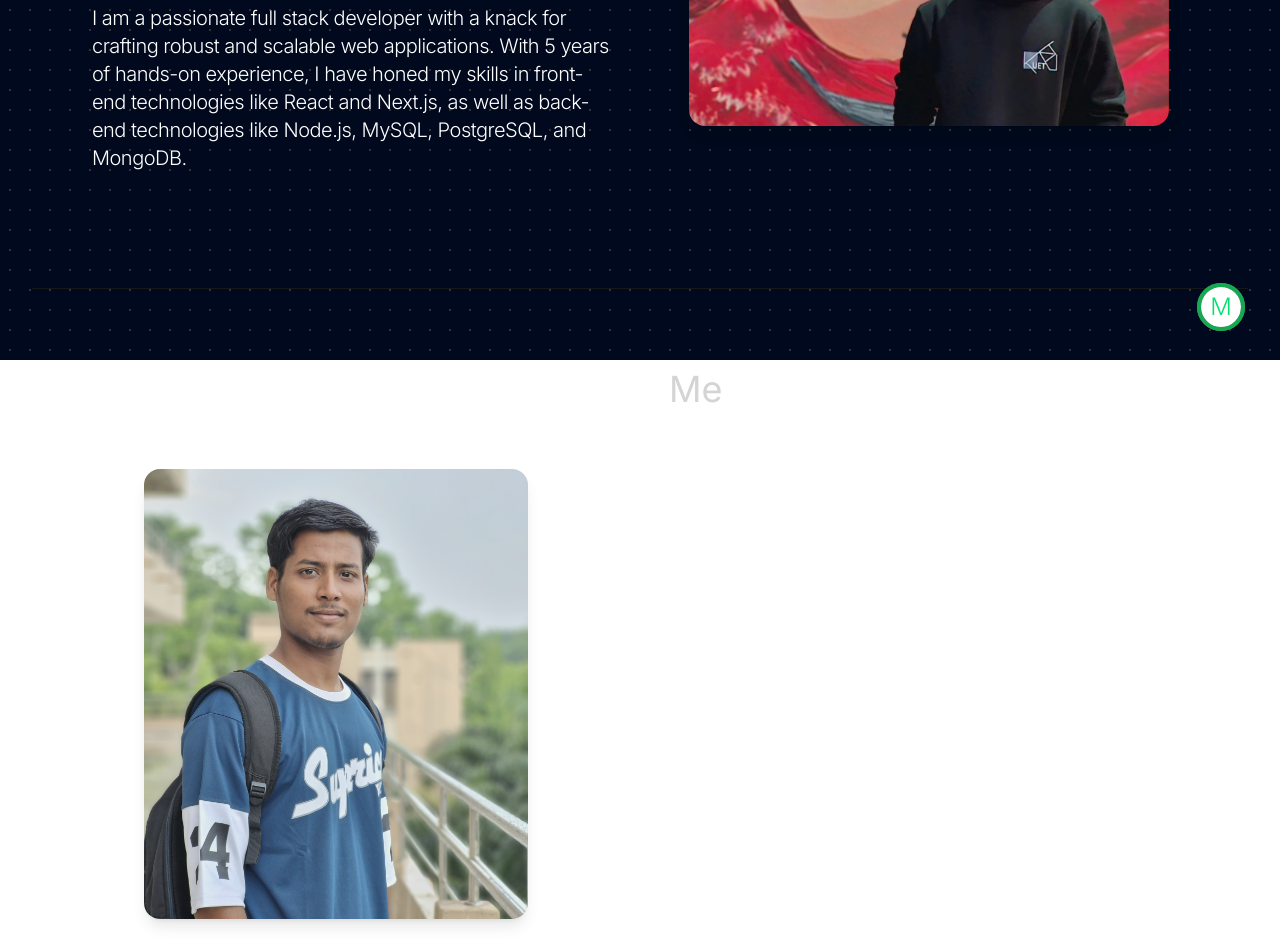
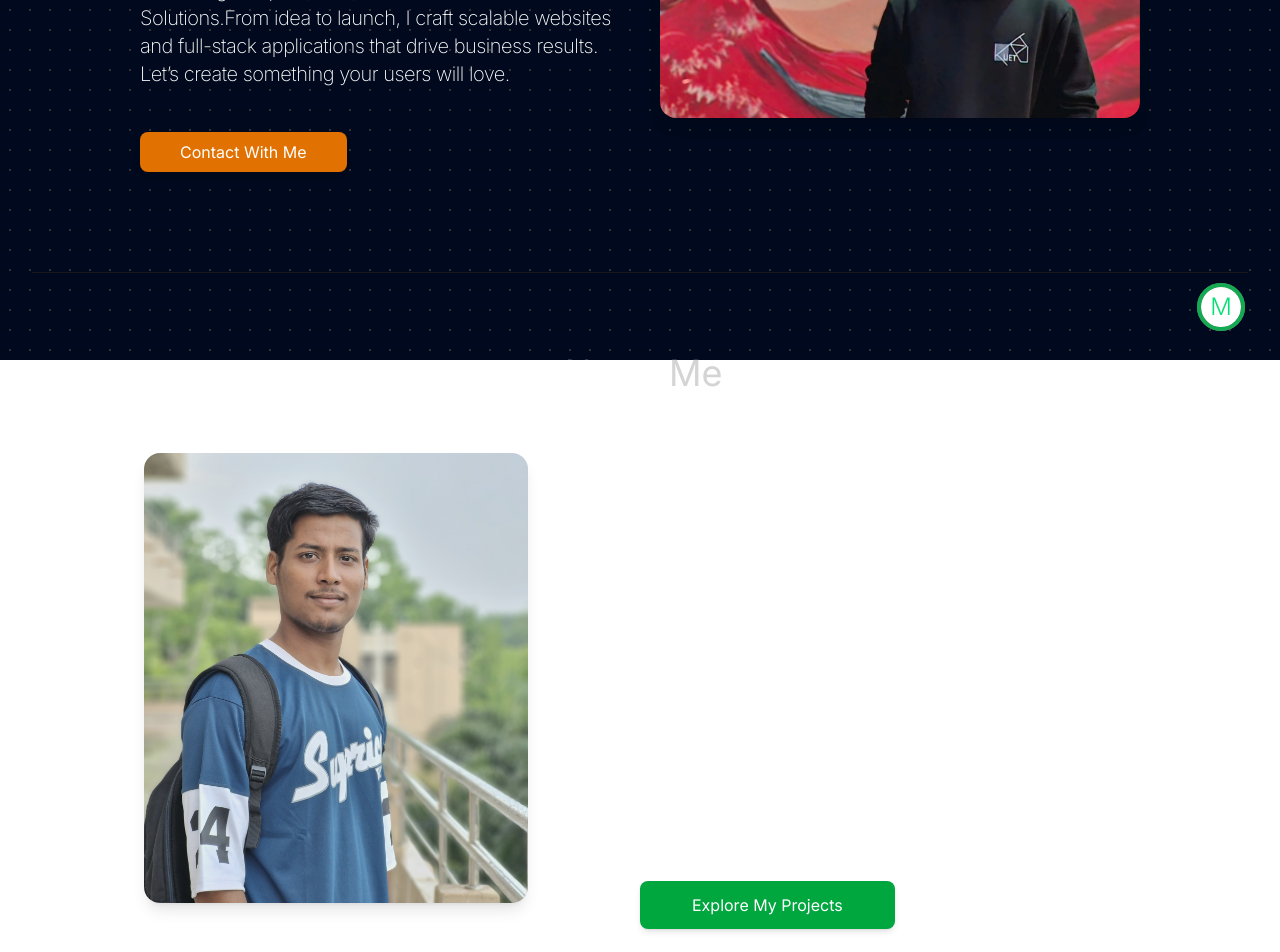
Before and after one commit to mijanur6tr/Portfolio, a React (Vite) app: page / in a window 1280 px wide. Shown: the part 440-1392 px from the top of the page. Built offline with nearby package versions, Linux system fonts and the light colour scheme.

Commit message:
made more locative , added contact and project button on the hero and about section

```diff
--- a/src/components/About.jsx
+++ b/src/components/About.jsx
@@ -1,13 +1,8 @@
 import React from 'react'
 import about from '../../public/about.jpeg'
 import { ABOUT_TEXT } from '../constants'
-import { animate, motion } from "framer-motion"
-
-/**
-* @author
-* @function About
-**/
-
+import { motion } from "framer-motion"
+import { Link } from 'react-router-dom'
 
 export const About = (props) => {
     return (
@@ -16,29 +11,72 @@ export const About = (props) => {
                 initial={{ y: 40, opacity: 0 }}
                 whileInView={{ y: 0, opacity: 1 }}
                 transition={{ duration: 1, delay: .2 }}
-                viewport={{once:true}}
-                className='text-center mb-15 my-20 text-4xl'>About <span className='text-neutral-300'>Me</span></motion.h2>
-            <div className='flex flex-wrap-reverse '>
+                viewport={{ once: true }}
+                className='text-center mb-15 my-20 text-4xl'
+            >
+                About <span className='text-neutral-300'>Me</span>
+            </motion.h2>
+
+            <div className='flex flex-wrap-reverse'>
+                {/* Image Section */}
                 <div className='w-full lg:w-1/2'>
-                    <div className='flex justify-center items-center mt-6 lg:mt-0'>
+                    <div className='flex flex-col justify-center items-center mt-10 lg:mt-0'>
                         <motion.img
                             initial={{ x: -100, opacity: 0 }}
                             whileInView={{ x: 0, opacity: 1 }}
                             transition={{ duration: 1, delay: .2 }}
-                            viewport={{once:true}}
-                            className='w-3/4 lg:w-96 rounded-2xl shadow-lg' src={about} alt="Mijanur" />
+                            viewport={{ once: true }}
+                            className='w-3/4 lg:w-96 rounded-2xl shadow-lg'
+                            src={about}
+                            alt="Mijanur"
+                        />
+
+                        {/* Contact Me Button for small devices */}
+                        <motion.div
+                            initial={{ y: 20, opacity: 0 }}
+                            whileInView={{ y: 0, opacity: 1 }}
+                            transition={{ duration: 0.8, delay: 0.4 }}
+                            viewport={{ once: true }}
+                            className='mt-14 flex justify-center lg:hidden'
+                        >
+                            <Link
+                                to="/projects"
+                                className="inline-block px-6 py-3 bg-green-600 text-white rounded-lg shadow-md hover:bg-green-700 transition duration-300"
+                            >
+                                Explore My Projects
+                            </Link>
+                        </motion.div>
                     </div>
                 </div>
+
+                {/* Text + Button Section */}
                 <div className='w-full lg:w-1/2'>
-                    <div className='flex justify-center lg:justify-start'>
+                    <div className='flex flex-col  gap-15 justify-center items-center lg:items-start'>
                         <motion.p
                             initial={{ x: 200, opacity: 0 }}
                             whileInView={{ x: 0, opacity: 1 }}
-                            transition={{ duration: 1, delay: .2}}
-                            viewport={{once:true}}
-                            className='my-4 max-w-xl mx-auto lg:mx-0 font-light tracking-tight text-xl'>
+                            transition={{ duration: 1, delay: .2 }}
+                            viewport={{ once: true }}
+                            className='my-4 lg:my-2 max-w-xl mx-auto lg:mx-0 font-extralight  text-xl'
+                        >
                             {ABOUT_TEXT}
                         </motion.p>
+
+                        {/* Contact Me Button for large devices */}
+                        <motion.div
+                            initial={{ y: 20, opacity: 0 }}
+                            whileInView={{ y: 0, opacity: 1 }}
+                            transition={{ duration: 0.8, delay: 0.4 }}
+                            viewport={{ once: true }}
+                            className='mt-4  justify-center hidden lg:flex'
+                        >
+                            <Link
+                                to="/projects"
+                                className="inline-block  px-13 py-3 bg-green-600 text-white rounded-lg shadow-md hover:bg-green-700 transition duration-300"
+                            >
+                                Explore My Projects
+                            </Link>
+                        </motion.div>
                     </div>
                 </div>
             </div>
--- a/src/components/Hero.jsx
+++ b/src/components/Hero.jsx
@@ -1,44 +1,45 @@
 import React from 'react'
 import profile from "../../public/profile.jpeg"
 import { HERO_CONTENT } from '../constants'
-import {motion } from "framer-motion"
+import { motion } from "framer-motion"
+import { Link } from 'react-router-dom'
 
 /**
 * @function Hero
 **/
 
-const container = (delay)=>({
-  hidden:{
-    x:-100,
-    opacity:0
+const container = (delay) => ({
+  hidden: {
+    x: -100,
+    opacity: 0
   },
-  visible:{
-    x:0,
-    opacity:1,
-    transition:{duration:1,delay:delay}
+  visible: {
+    x: 0,
+    opacity: 1,
+    transition: { duration: 1, delay: delay }
   },
 })
 
 export const Hero = (props) => {
   return (
 
-      <div className='border-b border-neutral-900 lg:mb-20 mb-2 px-6 py-5 lg:py-25 lg:px-15 flex flex-col lg:flex-row gap-15 items-center'>
+    <div className='border-b border-neutral-900 lg:mb-20 mb-2 px-6 py-5 lg:py-25 lg:px-15 xl:px-27 flex flex-col lg:flex-row gap-10 items-center'>
 
 
-        <motion.div  initial="hidden"
+      <motion.div initial="hidden"
         animate="visible"
 
-             className='w-full lg:w-1/2 text-center lg:text-left'>
+        className='w-full  lg:w-1/2 text-center lg:text-left'>
         <motion.h1
           variants={container(0)}
-          viewport={{once:true}}
+          viewport={{ once: true }}
 
-          className='text-4xl sm:text-6xl lg:text-8xl font-thin tracking-tight pb-8'>
+          className='text-4xl sm:text-6xl md:text-6xl xl:text-7xl lg:text-6xl font-thin tracking-tight pb-8'>
           Mijanur Rahman
         </motion.h1>
         <motion.p
           variants={container(.3)}
-            viewport={{once:true}}
+          viewport={{ once: true }}
 
 
           className='bg-gradient-to-r from-pink-300 via-slate-500 to-purple-300 text-transparent text-2xl sm:text-3xl lg:text-4xl tracking-tight bg-clip-text'>
@@ -46,20 +47,34 @@ export const Hero = (props) => {
         </motion.p>
         <motion.p
           variants={container(.6)}
-         viewport={{once:true}}
-          className='my-4 max-w-xl mx-auto lg:mx-0 font-light tracking-tight text-xl'>
+          viewport={{ once: true }}
+          className='my-4 max-w-xl mx-auto py-2 xl:py-5 lg:mx-0 font-extralight tracking-tight text-xl'>
           {HERO_CONTENT}
         </motion.p>
+
+        <motion.div
+          variants={container(.9)}
+          viewport={{ once: true }}
+          className='mt-4 mx-auto   hidden lg:block'
+        >
+          <Link
+            to="/contact"
+            className="inline-block mt-2 px-10 py-2 bg-amber-600 text-white rounded-lg shadow-md hover:bg-amber-700 transition duration-300"
+          >
+            Contact With Me
+          </Link>
+        </motion.div>
+
       </motion.div>
 
 
       <div className='w-full lg:w-1/2 flex justify-center'>
         <motion.img
-          initial={{x:200,opacity:0}}
-          animate={{x:0,opacity:1}}
-          transition={{duration:1.5,delay:0}}
-          viewport={{once:true}}
-          className='w-full lg:w-120 rounded-2xl shadow-lg' src={profile} alt="Mijanur Rahman" />
+          initial={{ x: 200, opacity: 0 }}
+          animate={{ x: 0, opacity: 1 }}
+          transition={{ duration: 1.5, delay: 0 }}
+          viewport={{ once: true }}
+          className='w-full lg:w-110 xl:w-140  rounded-2xl shadow-lg' src={profile} alt="Mijanur Rahman" />
       </div>
     </div>
 
--- a/src/components/Projects.jsx
+++ b/src/components/Projects.jsx
@@ -16,7 +16,7 @@ const Projects = ({ limit }) => {
 
   return (
 
-    <div className="py-5 px-10 mb-10 lg:mb-15  lg:px-20 min-h-screen">
+    <div className="py-5 px-10 mb-10 lg:mb-15  lg:px-20 xl:px-30 min-h-screen">
       <motion.h2
         initial={{ y: 45, opacity: 0 }}
         whileInView={{ y: 0, opacity: 1 }}
@@ -24,7 +24,7 @@ const Projects = ({ limit }) => {
         viewport={{once:true}}
         className="text-center pb-5 my-10 lg:my-15 text-4xl">My Projects</motion.h2>
 
-      <div className="grid grid-cols-1 sm:grid-cols-2 lg:grid-cols-3 gap-20">
+      <div className="grid grid-cols-1 sm:grid-cols-2 lg:grid-cols-3 gap-15 xl:gap-20">
         {displayedProjects.map(project => (
           <motion.div
             initial={{ scale: .9, opacity: 0.5 }}
--- a/src/constants/index.js
+++ b/src/constants/index.js
@@ -6,16 +6,17 @@ import rock from "../../public/rock.png"
 import netflix from "../../public/netflix.png"
 import spotify from "../../public/spotify.png"
 
-export const HERO_CONTENT = `I am a passionate full stack developer with a knack for crafting robust and scalable web applications. With 5 years of hands-on experience, I have honed my skills in front-end technologies like React and Next.js, as well as back-end technologies like Node.js, MySQL, PostgreSQL, and MongoDB. `;
+export const HERO_CONTENT = `I Build High-Impact, Fast, and Modern Web Solutions.From idea to launch, I craft scalable websites and full-stack applications that drive business results.
+Let’s create something your users will love. `;
 
-export const ABOUT_TEXT = `I am a dedicated and versatile full stack developer with a passion for creating efficient and user-friendly web applications. With 5 years of professional experience, I have worked with a variety of technologies, including React, Next.js, Node.js, MySQL, PostgreSQL, and MongoDB. My journey in web development began with a deep curiosity for how things work, and it has evolved into a career where I continuously strive to learn and adapt to new challenges.`;
+export const ABOUT_TEXT = `I’m an undergraduate student at KUET and a passionate full-stack web developer.I specialize in React, Next.js, and Tailwind CSS to create responsive, accessible, and modern user interfaces. On the backend, I work with Node.js, Express, and MongoDB to develop robust APIs and handle complex database operations. I write clean, production-level code and follow best practices to ensure performance, scalability, and maintainability.  I’m experienced in state management with Redux and React Query, and use server-side rendering with Next.js to boost SEO and performance.I’d love the opportunity to help make your online presence elegant, impactful, and effective.`;
 
 export const projectData = [
   {
     id: 1,
     title: "Todo App",
     image: todo, // replace with your project image URL
-    description: "A todo application for daily using purpose.Contributed to the development of web applications using JavaScript, React.js, and Node.js... ",
+    description: "A todo application for daily using purpose.Contributed to the development ...",
     detailLink: "#",
     previewLink: "https://react-to-do-bice-five.vercel.app",
   },
@@ -23,7 +24,7 @@ export const projectData = [
     id: 2,
     title: "Currency Converter",
     image: currency,
-    description: "Change from any currency to another.Led a team in developing and maintaining web applications using JavaScript, React.js, and Node.js....",
+    description: "Change from any currency to another.Led a team in developing...",
     detailLink: "#",
     previewLink: "https://currency-converter-ivory-sigma.vercel.app",
   },
@@ -31,7 +32,7 @@ export const projectData = [
     id: 3,
     title: "Tic-Tac-Toe Game",
     image: tic,
-    description: "Change from any currency to another.Designed and developed user interfaces for web applications using Next.js and React. Worked closely ...",
+    description: "Change from any currency to another.Designed and developed ....",
     detailLink: "#",
     previewLink: "https://currency-converter-ivory-sigma.vercel.app",
   },
```
Also changed, not shown: src/components/Contact.jsx (+8 -8 lines), src/gradient.css (line endings or trailing spaces). Lines whose indentation alone changed are shown as unchanged.
